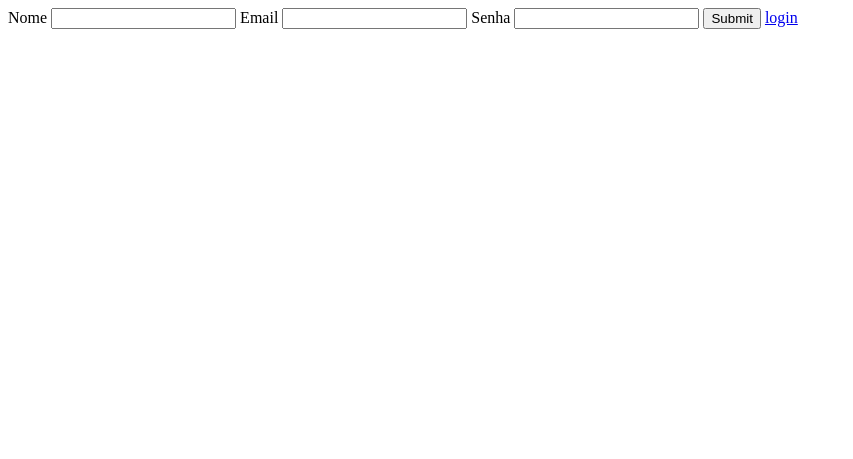
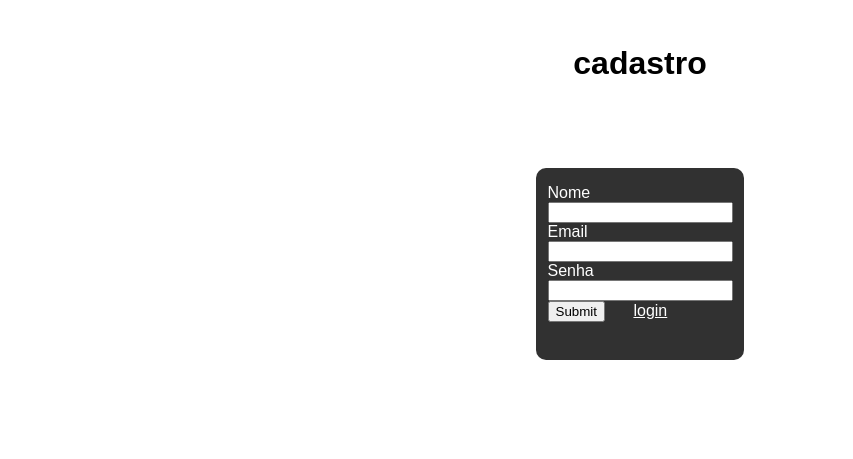
Before and after one commit to JohnatanDiasParente/crud, a PHP site: page /cadastro.php in a window 1280 px wide. Shown: the top 459 px of the page, without its empty margins (0-853 px from the left). Run offline with PHP 8.4, Linux system fonts and the light colour scheme.

Commit message:
v3(styles)

```diff
--- a/cadastro.php
+++ b/cadastro.php
@@ -25,11 +25,12 @@
     <meta charset="UTF-8">
     <meta http-equiv="X-UA-Compatible" content="IE=edge">
     <meta name="viewport" content="width=device-width, initial-scale=1.0">
-
+    <link rel="stylesheet" href="style_cadastro.css">
     <title>cadastro</title>
 </head>
 <body>
-
+    <h1>cadastro</h1>
+    <div class="cadastro_div">
         <form action="cadastro.php" method= "POST">
             <label for= "nome" name= "nome" >Nome</label>
             <input type="text" name= "nome" id="email">
@@ -37,9 +38,10 @@
             <input type="email" name= "email" id="email">
             <label for="senha" name= "senha">Senha</label>
             <input type="password" name= "senha" id="senha">
-        <input type="submit" name= "submit">
+            <input type="submit" name= "submit" >
             <a href="login.php">login</a>
         </form>
+    </div>
 
 <br><br>
 
--- /dev/null
+++ b/style_cadastro.css
@@ -0,0 +1,36 @@
+body{
+    font-family: Arial, Helvetica, sans-serif;
+    display: flex;
+    align-items: center;
+    flex-direction: column;
+    gap: 4rem;
+    padding-top: 1rem;
+}
+
+.cadastro_div{
+display: flex;
+flex-direction: column;
+align-items: center;
+padding: 1rem;
+height: 20rem;
+width: 20rem;
+gap: 2rem;
+background-color: rgb(49, 49, 49);
+border-radius: 10px;
+height: 10rem;
+color: white;
+padding-top: 1rem;
+width: 11rem;
+}
+#email{
+    display: flex;
+    flex-direction: column;
+}
+#senha{
+    display: flex;
+    flex-direction: column;
+}
+a{
+    padding-left: 1.5rem;
+    color: white;
+}
```
Also changed, not shown: home.php (+6 -3 lines), login.php (+10 -6 lines), style_home.css (added, +36 -0 lines), style_login.css (added, +28 -0 lines). Lines whose indentation alone changed are shown as unchanged.
